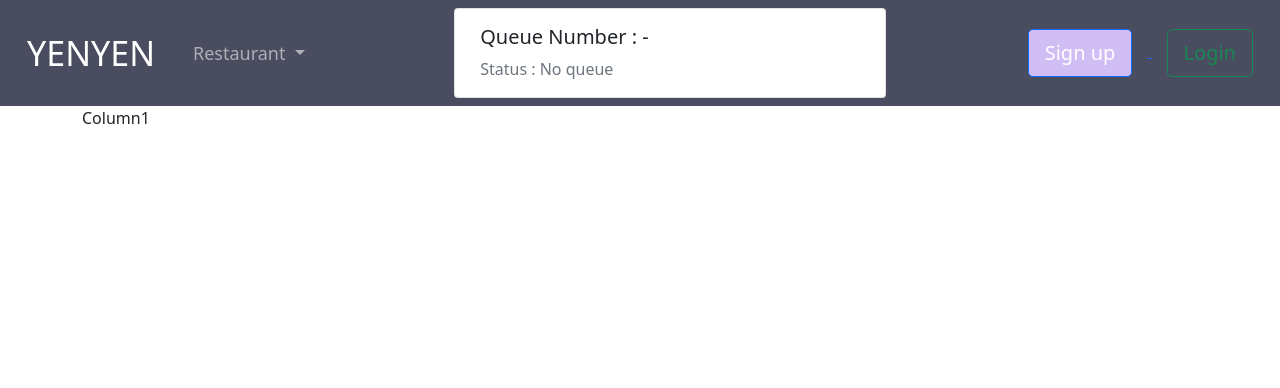
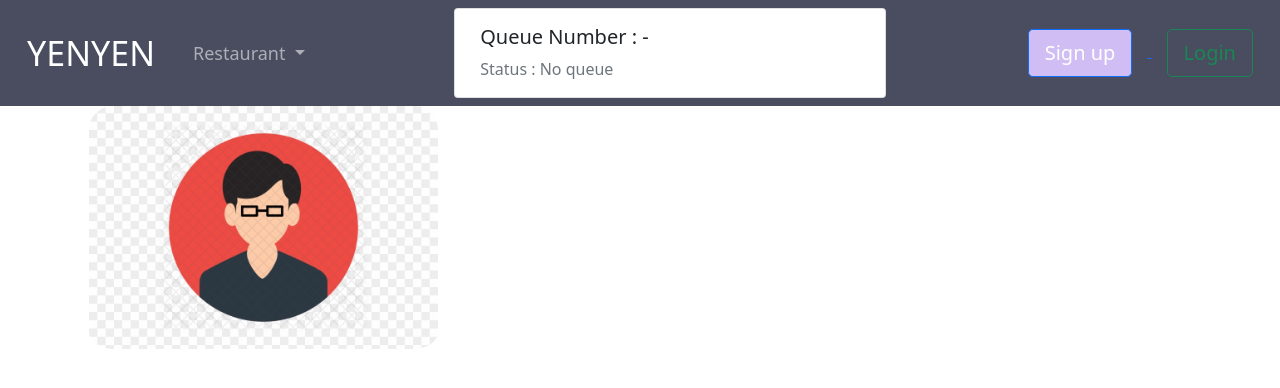
Before and after one commit to pete13232/DBProject, a Django app: page /profile in a window 1280 px wide. Shown: the top 388 px of the page. Run offline with Django 3.2, Linux system fonts and the light colour scheme; some libraries are stand-ins or nearby versions.

Commit message:
รอชุดมหากาฬ

```diff
--- a/myproject/app/templates/profile.html
+++ b/myproject/app/templates/profile.html
@@ -2,10 +2,15 @@
 {% load static %}
 {% block content %}
 <div class="row">
-    <div class="col-6">
-        Column1
+    <div class="col-md-4">
+        <img src = "{% static 'images/profile.png' %}" class="imgBg" alt="Responsive image" >
     </div>
+    <div class="col-md-6">
 
+    </div>
+    <div class="col-md-2">
+
+    </div>
 
 </div>
 {% endblock content %}
```
